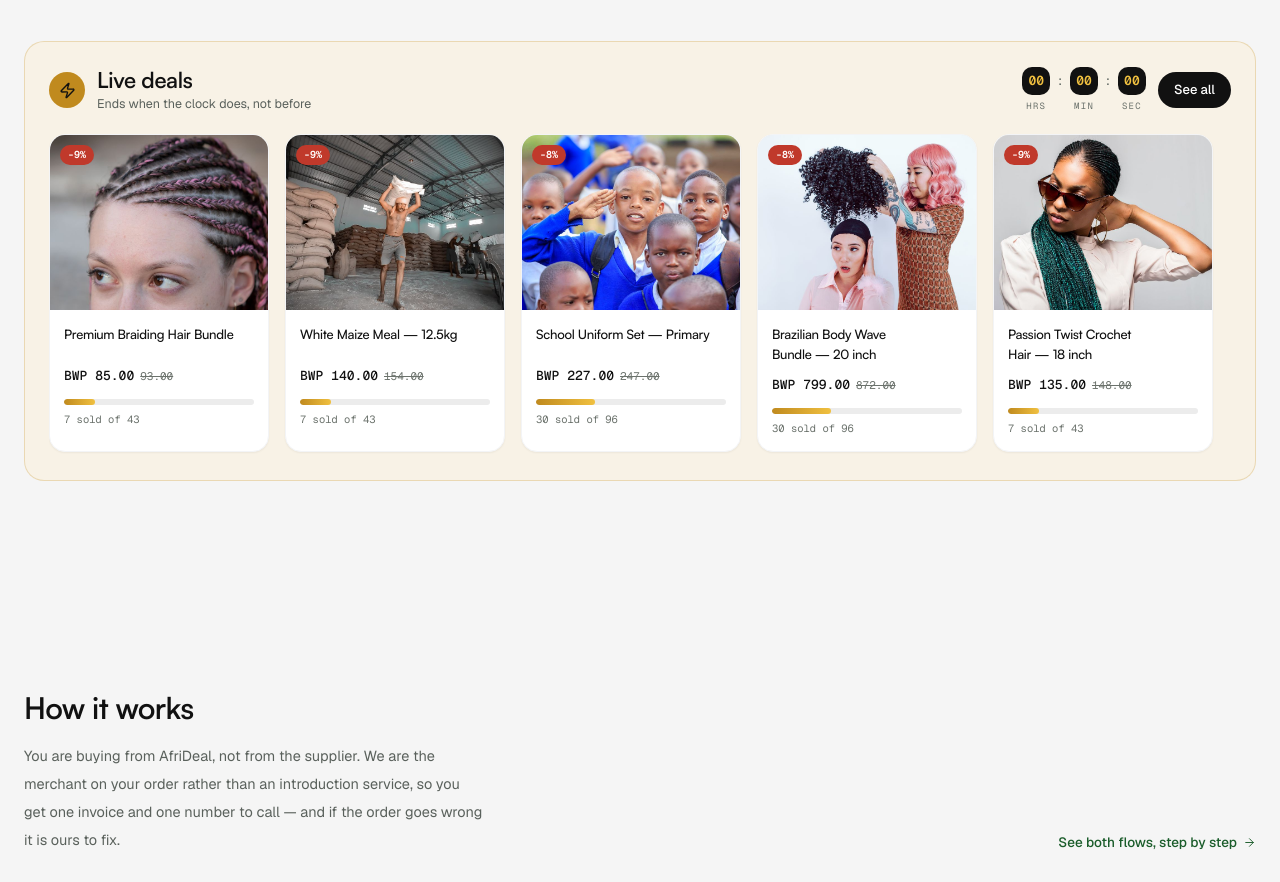
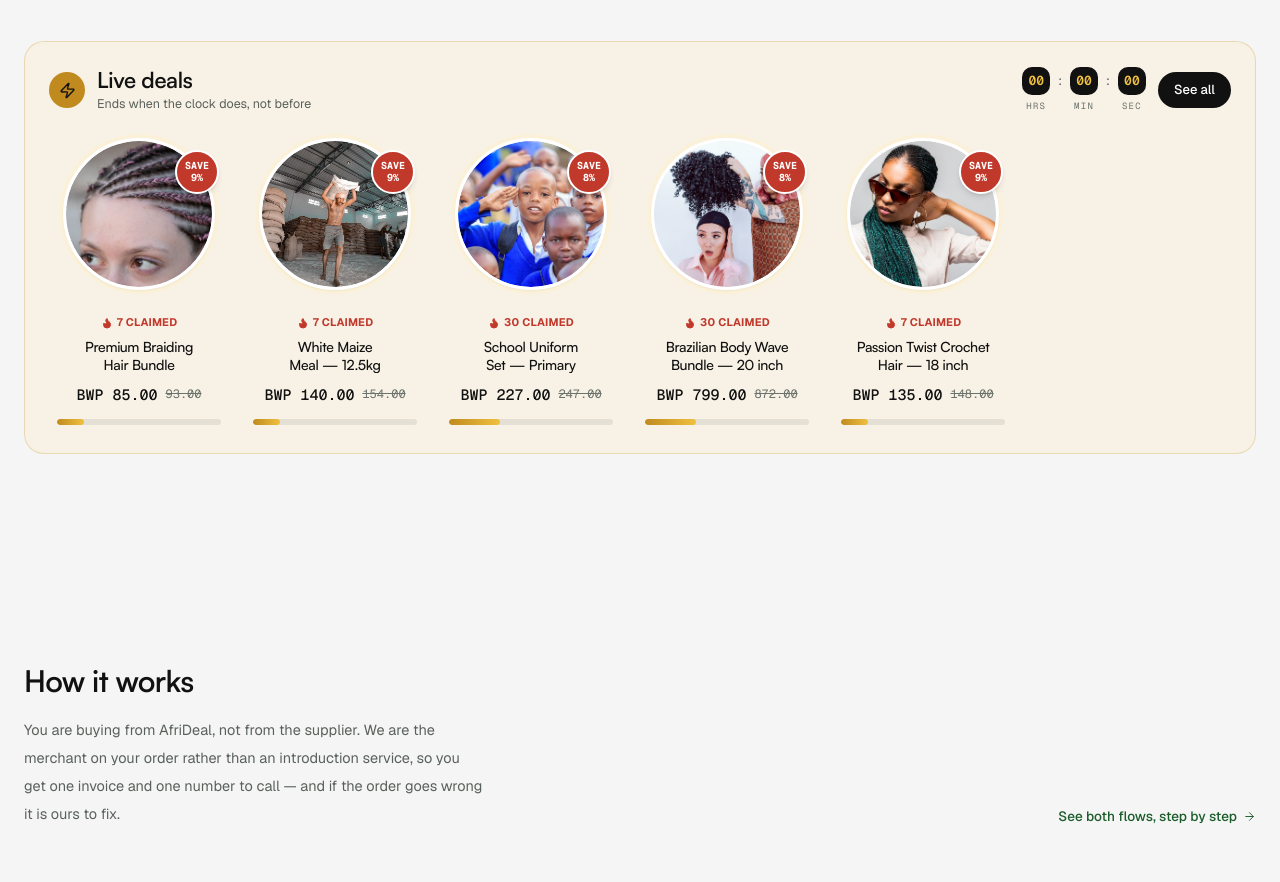
Before and after one commit to Dev2LiveBW/afrideal, a Next.js app: page / in a window 1280 px wide. Shown: the part 4480-5362 px from the top of the page. Built offline with nearby package versions, Linux system fonts and the light colour scheme; no server answers.

Commit message:
feat: apply circular aesthetic to flash deals rail

```diff
--- a/components/storefront/FlashDealsRail.tsx
+++ b/components/storefront/FlashDealsRail.tsx
@@ -2,7 +2,7 @@
 
 import Link from 'next/link';
 import { useEffect, useState } from 'react';
-import { Zap } from 'lucide-react';
+import { Zap, Flame } from 'lucide-react';
 
 import { ActionButton } from '@/components/brand/ActionButton';
 import { MoneyText } from '@/components/brand/MoneyText';
@@ -115,52 +115,70 @@ export function FlashDealsRail({
           const palette = categoryPalette(product.category_id);
 
           return (
-            <Link
+            <article
               key={product.id}
-              href={`/products/${product.id}`}
-              /* Clean white theme */
-              className="group w-[220px] shrink-0 overflow-hidden rounded-2xl border border-gray-100 bg-white shadow-sm transition-shadow duration-500 ease-[cubic-bezier(0.16,1,0.3,1)] hover:shadow-md"
+              className="group relative shrink-0 snap-start flex flex-col items-center text-center outline-none w-[180px]"
             >
-              <div className="relative">
+              <Link href={`/products/${product.id}`} className="block relative outline-none">
+                <div
+                  className="relative flex h-[160px] w-[160px] items-center justify-center rounded-full p-[4px] transition-transform duration-500 ease-[cubic-bezier(0.16,1,0.3,1)] group-hover:scale-105 group-hover:shadow-lg bg-gold-50"
+                >
+                  <div className="relative flex h-full w-full items-center justify-center overflow-hidden rounded-full border-[3px] border-white bg-white shadow-sm">
                     <Swatch
                       image={primary}
                       fallback={product.swatch}
                       emoji={product.emoji}
-                  className="aspect-[5/4]"
+                      className="absolute inset-0 h-full w-full rounded-full"
                       label={product.name}
                     />
-                <span className="absolute left-2.5 top-2.5 rounded-full bg-danger px-2 py-0.5 font-mono text-[10px] font-semibold text-white">
-                  -{product.promotion?.discount_pct}%
-                </span>
+
+                    <div className="absolute inset-0 bg-gold/5 opacity-0 transition-opacity duration-300 group-hover:opacity-100" />
                   </div>
 
-              <div className="p-3.5">
-                <h3 className="line-clamp-2 min-h-[2.4em] text-[13px] font-medium leading-5 text-ink">
+                  {product.promotion && (
+                    <span
+                      className="absolute -right-2 top-2 flex h-11 w-11 flex-col items-center justify-center rounded-full border-2 border-white bg-danger font-mono text-[10px] font-bold leading-tight text-white shadow-md transition-transform duration-300 group-hover:scale-110 md:-right-0 md:top-4"
+                    >
+                      <span>SAVE</span>
+                      <span>{product.promotion.discount_pct}%</span>
+                    </span>
+                  )}
+                </div>
+              </Link>
+
+              <div className="mt-5 flex w-full flex-col items-center px-2">
+                <div className="flex items-center justify-center gap-1 text-[11px] font-bold text-danger mb-1.5 uppercase tracking-wide">
+                  <Flame size={12} className="fill-danger" />
+                  {sold} claimed
+                </div>
+
+                <Link href={`/products/${product.id}`} className="block">
+                  <h3 className="line-clamp-2 text-[14px] font-medium leading-tight text-ink transition-colors group-hover:text-gold">
                     {product.name}
                   </h3>
+                </Link>
 
-                <p className="mt-2">
-                  <MoneyText amount={product.price} size="sm" tone="ink" />
+                <div className="mt-2.5 flex flex-col items-center gap-1.5">
+                  <div className="flex items-center gap-2">
+                    <MoneyText amount={product.price} size="md" tone="ink" />
                     {product.compare_at_price && (
-                    <span className="ml-1.5 font-mono text-[11px] tabular-nums text-muted line-through">
+                      <span className="font-mono text-[12px] tabular-nums text-muted line-through">
                         {product.compare_at_price.toFixed(2)}
                       </span>
                     )}
-                </p>
+                  </div>
+                </div>
 
-                <div className="mt-3">
-                  <span className="block h-1.5 overflow-hidden rounded-full bg-ink/[0.08]">
+                <div className="mt-3 w-full">
+                  <span className="block h-1.5 w-full overflow-hidden rounded-full bg-ink/[0.08]">
                     <span
                       className="block h-full rounded-full bg-gradient-to-r from-gold to-gold-light"
                       style={{ width: `${soldPct}%` }}
                     />
                   </span>
-                  <p className="mt-1.5 font-mono text-[10.5px] tabular-nums text-muted">
-                    {sold} sold of {allocated}
-                  </p>
                 </div>
               </div>
-            </Link>
+            </article>
           );
         })}
       </div>
```
Lines whose indentation alone changed are shown as unchanged.
